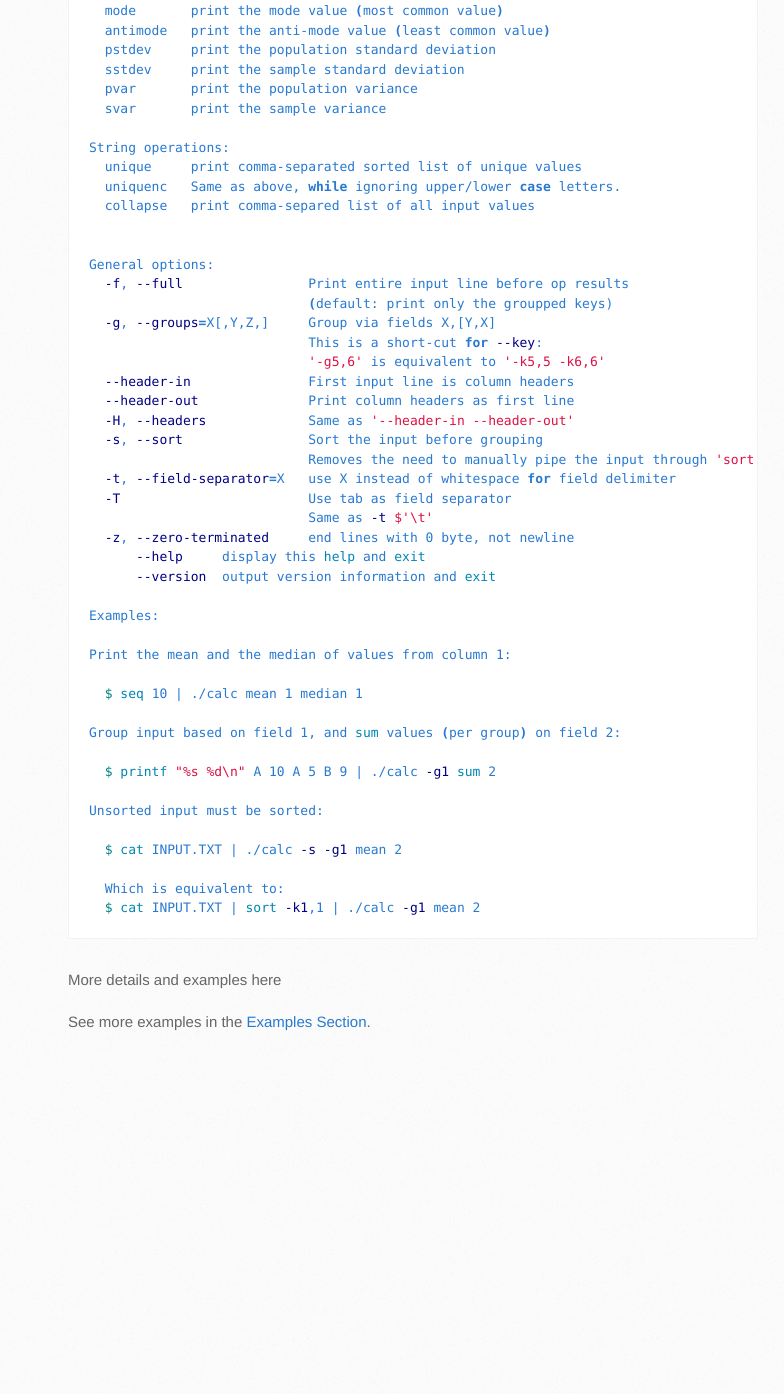
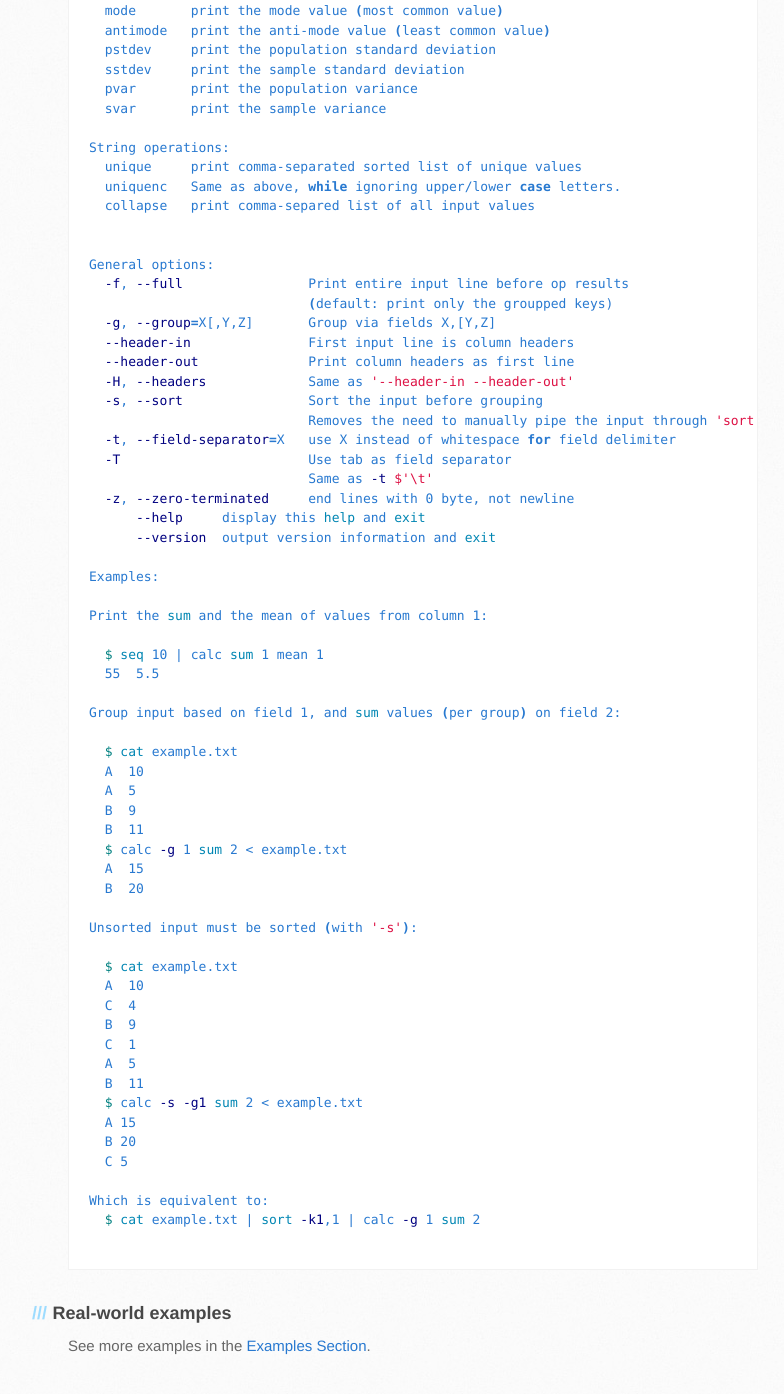
Before and after one commit to agordon/pages1, a Jekyll site: the page built from manual.md, in a window 1280 px wide and 1400 px high, scrolled down 564 px. Shown: the top 1394 px of the window, without its empty margins (102-886 px from the left). Built offline with Jekyll 4.4.1, drawn with Linux system fonts in a browser that asks for light colours; Markdown is read by kramdown in place of the engine named in the settings; before the commit the page ends 1640 px from its top, so only the background shows below that; some of the changed text lies outside the part shown.

Commit message:
Update Manual

````diff
--- a/manual.md
+++ b/manual.md
@@ -9,7 +9,7 @@ Run `calc --help` to see the help screen:
 
 ```sh
 $ calc --help
-Usage: ./calc [OPTION] op col [op col ...]
+Usage: calc [OPTION] op col [op col ...]
 Performs numeric/string operations on input from stdin.
 
 'op' is the operation to perform on field 'col'.
@@ -39,9 +39,7 @@ String operations:
 General options:
   -f, --full                Print entire input line before op results
                             (default: print only the groupped keys)
-  -g, --groups=X[,Y,Z,]     Group via fields X,[Y,X]
-                            This is a short-cut for --key:
-                            '-g5,6' is equivalent to '-k5,5 -k6,6'
+  -g, --group=X[,Y,Z]       Group via fields X,[Y,Z]
   --header-in               First input line is column headers
   --header-out              Print column headers as first line
   -H, --headers             Same as '--header-in --header-out'
@@ -56,22 +54,41 @@ General options:
 
 Examples:
 
-Print the mean and the median of values from column 1:
+Print the sum and the mean of values from column 1:
 
-  $ seq 10 | ./calc mean 1 median 1
+  $ seq 10 | calc sum 1 mean 1
+  55  5.5
 
 Group input based on field 1, and sum values (per group) on field 2:
 
-  $ printf "%s %d\n" A 10 A 5 B 9 | ./calc -g1 sum 2
+  $ cat example.txt
+  A  10
+  A  5
+  B  9
+  B  11
+  $ calc -g 1 sum 2 < example.txt
+  A  15
+  B  20
 
-Unsorted input must be sorted:
+Unsorted input must be sorted (with '-s'):
 
-  $ cat INPUT.TXT | ./calc -s -g1 mean 2
+  $ cat example.txt
+  A  10
+  C  4
+  B  9
+  C  1
+  A  5
+  B  11
+  $ calc -s -g1 sum 2 < example.txt
+  A 15
+  B 20
+  C 5
 
-  Which is equivalent to:
-  $ cat INPUT.TXT | sort -k1,1 | ./calc -g1 mean 2
+Which is equivalent to:
+  $ cat example.txt | sort -k1,1 | calc -g 1 sum 2
+
 ```
 
-More details and examples here
+### Real-world examples
 
 See more examples in the [Examples Section](./examples.html).
````
